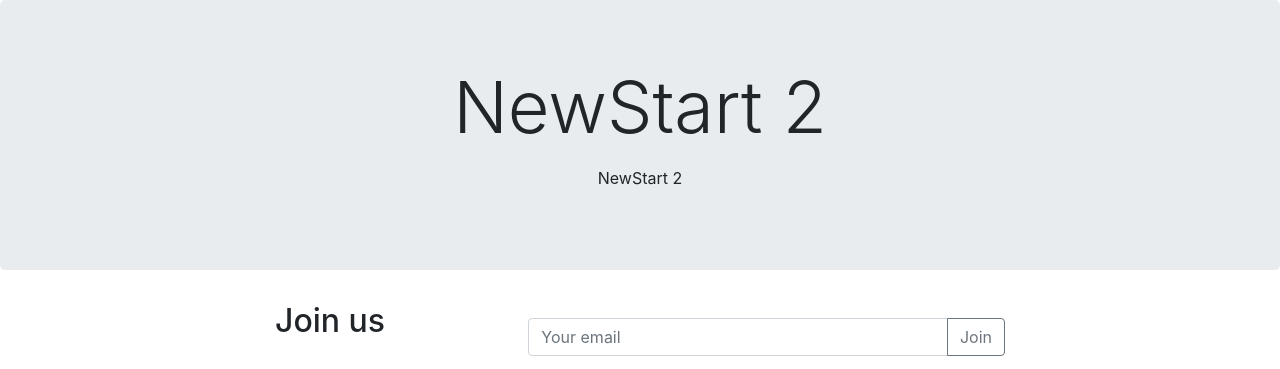
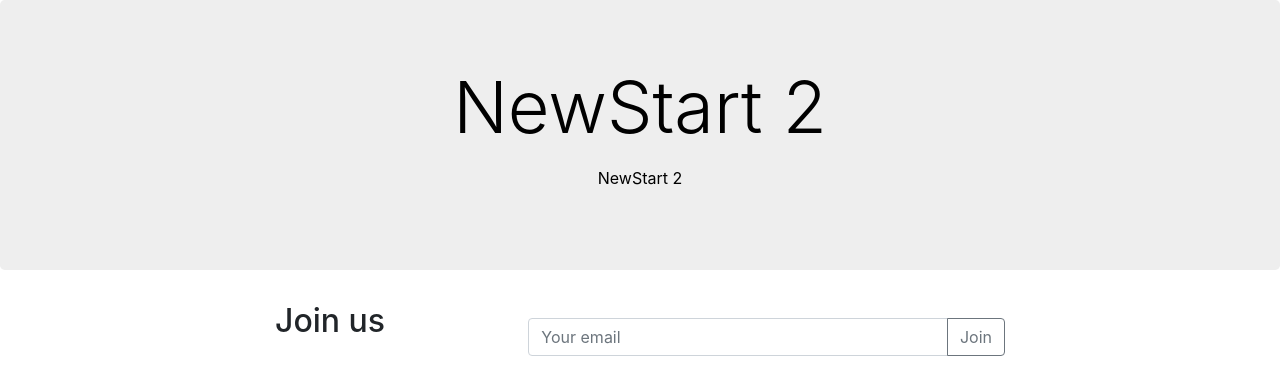
Before and after one commit to imvishvaraj/landing_pages, a Django app: page / in a window 1280 px wide. Shown: the top 369 px of the page. Run offline with Django 3.2, Linux system fonts and the light colour scheme; data comes from the database, SQL or seed files in the repository; parts of the project's set-up code (start-up, migrations or seed data) failed here and were passed over; some libraries are stand-ins or nearby versions.

Commit message:
rendered jumbotron color in home page

```diff
--- a/pages/templates/pages/home.html
+++ b/pages/templates/pages/home.html
@@ -15,6 +15,10 @@
         }
     {% endif %}
 
+    .jumbotron {
+        background-color: {{ object.jumbtron_bg_color }} !important;
+        color: {{ object.jumbtron_text_color }} !important;
+    }
 
 {% endblock style %}
 </style>
```
